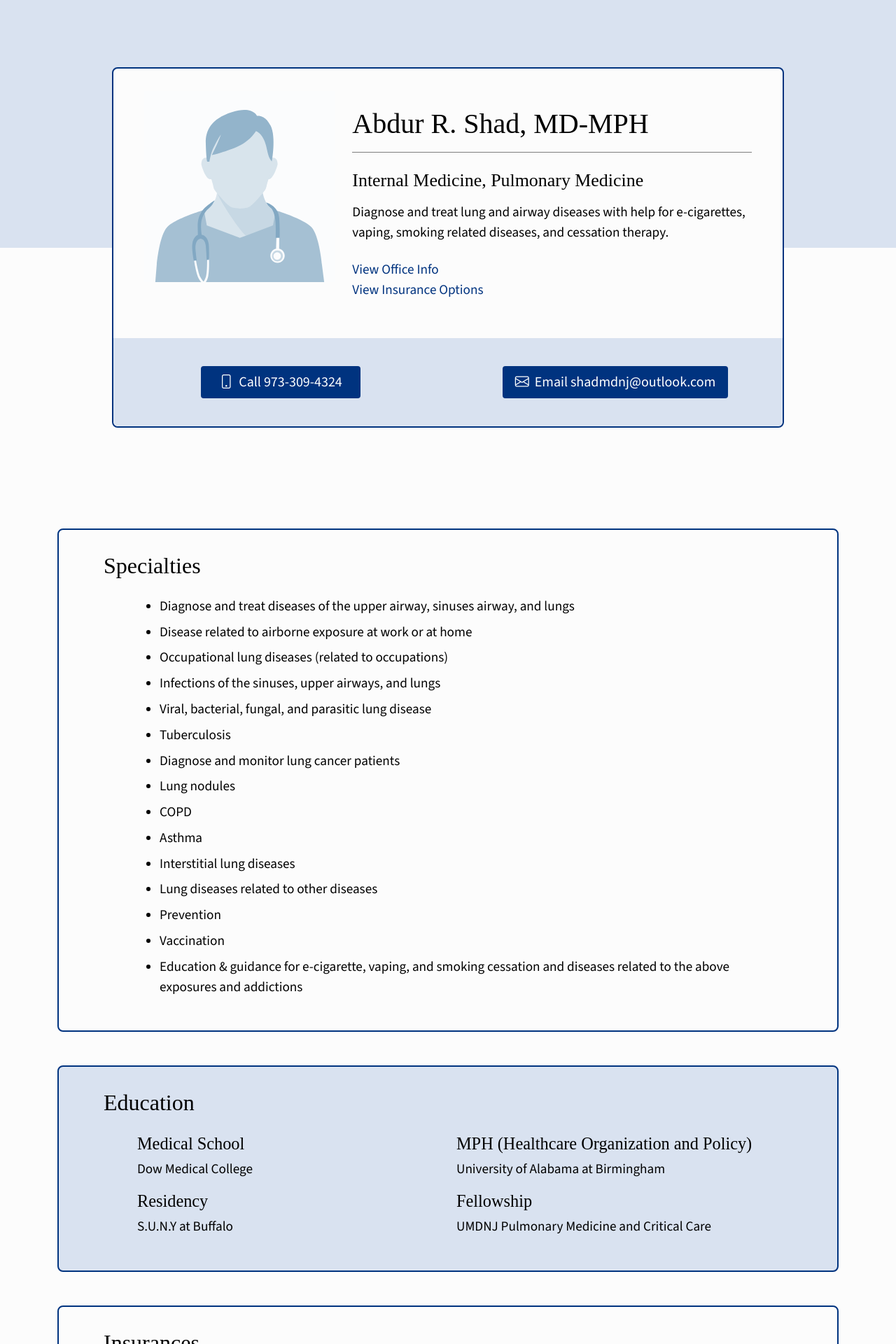
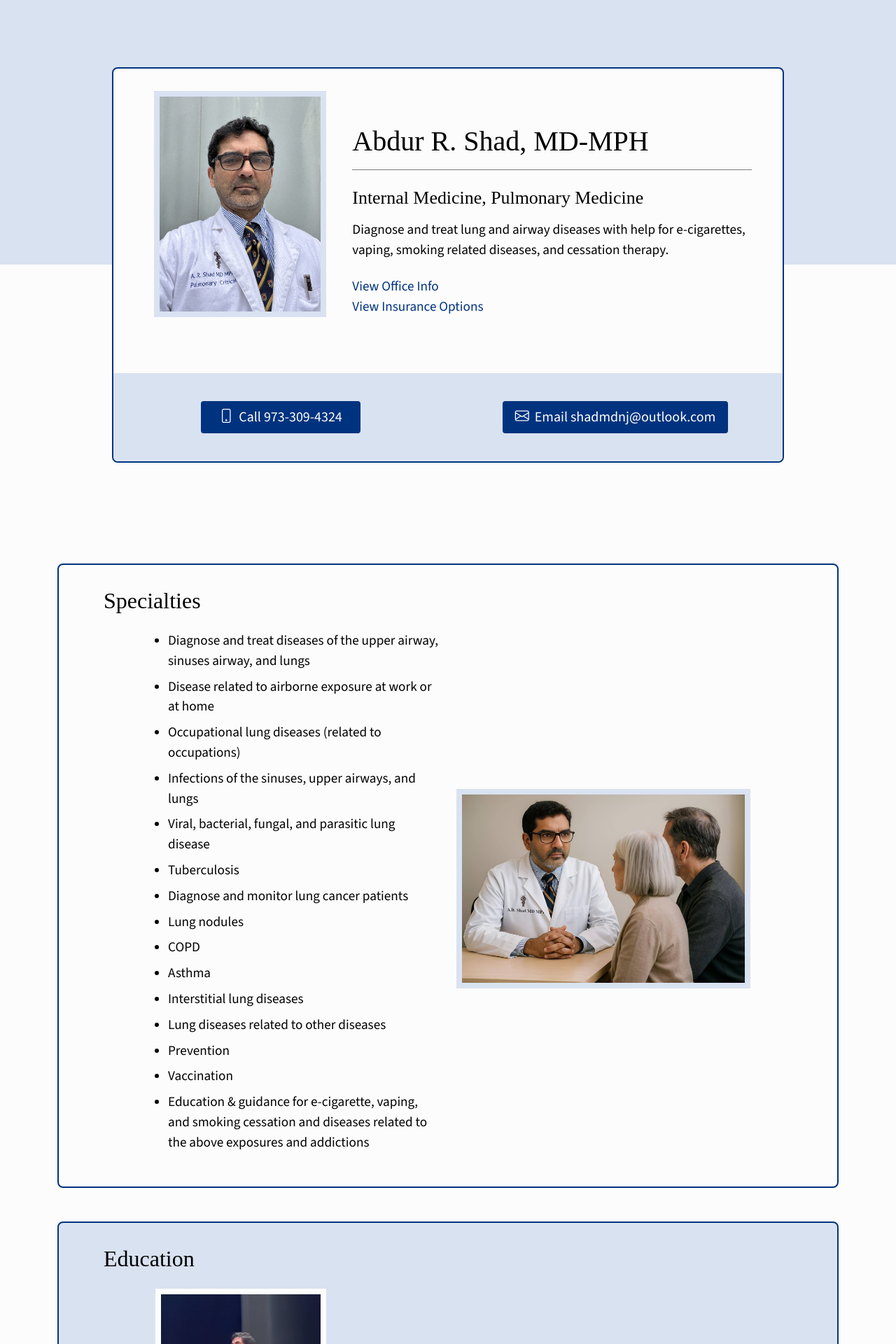
Before and after one commit to doctorabdurshad/doctorabdurshad.github.io, a Jekyll site: the page built from docs/index.html, in a window 1280 px wide. Shown: the top 1920 px of the page at 70% size. Built offline with Jekyll 4.4.1, drawn with Linux system fonts in a browser that asks for light colours; some web fonts are replaced.

Commit message:
updated images

```diff
--- a/docs/_config.yml
+++ b/docs/_config.yml
@@ -11,7 +11,9 @@ url: "https://doctorabdurshad.github.io/"
 # Compressed with TinyPNG
 images:
   favicon: "/images/favicon.ico"
-  profile: "/images/doctor-male.svg"
+  profile: "/images/profile.png"
+  consult: "/images/consultation.png"
+  speaking: "/images/speaking.png"
 
 # Build settings
 theme: minima
--- a/docs/css/site.scss
+++ b/docs/css/site.scss
@@ -126,13 +126,12 @@ hr {
 }
 
 .profile-img {
-  width: 100%;
+  width: 90%;
+  border: 8px solid $light_blue;
 
   @media (max-width: 991px) {
-    width: auto !important;
-    max-width: 400px;
-    margin: 0 2rem 1rem 2rem;
-  }
+      max-width: 400px;
+    }
 }
 
 .p-link {
@@ -194,6 +193,27 @@ hr {
   }
 }
 
+.consult-img {
+  width: 100%;
+  min-width: 350px;
+  border: 8px solid $light_blue;
+  text-align: center;
+
+  @media (max-width: 500px) {
+     min-width: 200px;
+  }
+}
+
+.speaking-img {
+  width: 90%;
+  min-width: 180px;
+  border: 8px solid $off_white;
+
+  @media (max-width: 500px) {
+    min-width: 200px;
+  }
+}
+
 #education, #office {
   background-color: $light_blue;
 
--- a/docs/index.html
+++ b/docs/index.html
@@ -7,7 +7,11 @@ layout: default
 <div class="main container">
   <section id="specialties">
     <h2 class="mb-4">Specialties</h2>
-    <div class="mobile-margin mx-5">
+    <div class="row mobile-margin mx-5 align-items-center" style="flex-direction: row-reverse;">
+      <div class="col d-flex justify-content-center">
+        <img class="consult-img mb-4" src="{{ site.images.consult }}">
+      </div>
+      <div class="col">
         <ul>
           <li>Diagnose and treat diseases of the upper airway, sinuses airway, and lungs</li>
           <li>Disease related to airborne exposure at work or at home</li>
@@ -26,30 +30,37 @@ layout: default
           <li>Education & guidance for e-cigarette, vaping, and smoking cessation and diseases related to the above exposures and addictions</li>
         </ul>
       </div>
+    </div>
   </section>
   <section id="education">
     <h2 class="mb-4">Education</h2>
-    <div class="mobile-margin mx-5">
+    <div class="row mobile-margin mx-5 align-items-center">
+      <div class="mobile-width col-4 d-flex justify-content-center">
+        <img class="speaking-img mb-4" src="{{ site.images.speaking }}">
+      </div>
+      <div class="mobile-width col-8">
         <div class="row justify-content-around">
-        <div class="col">
+          <div class="mobile-width col-5">
             <h3>Medical School</h3>
             <p>Dow Medical College</p>
           </div>
-        <div class="col">
+          <div class="mobile-width col-7">
             <h3>MPH (Healthcare Organization and&nbsp;Policy)</h3>
             <p>University of Alabama at Birmingham</p>
           </div>
         </div>
 
         <div class="row justify-content-around">
-        <div class="col">
+          <div class="mobile-width col-5">
             <h3>Residency</h3>
             <p>S.U.N.Y at Buffalo</p>
           </div>
-        <div class="col">
+          <div class="mobile-width col-7">
             <h3>Fellowship</h3>
             <p>UMDNJ Pulmonary Medicine and Critical Care</p>
           </div>
+        </div>
+
       </div>
     </div>
   </section>
```
Also changed, not shown: docs/images/consultation.png (added), docs/images/profile.png (added), docs/images/speaking.png (added). Lines whose indentation alone changed are shown as unchanged.
